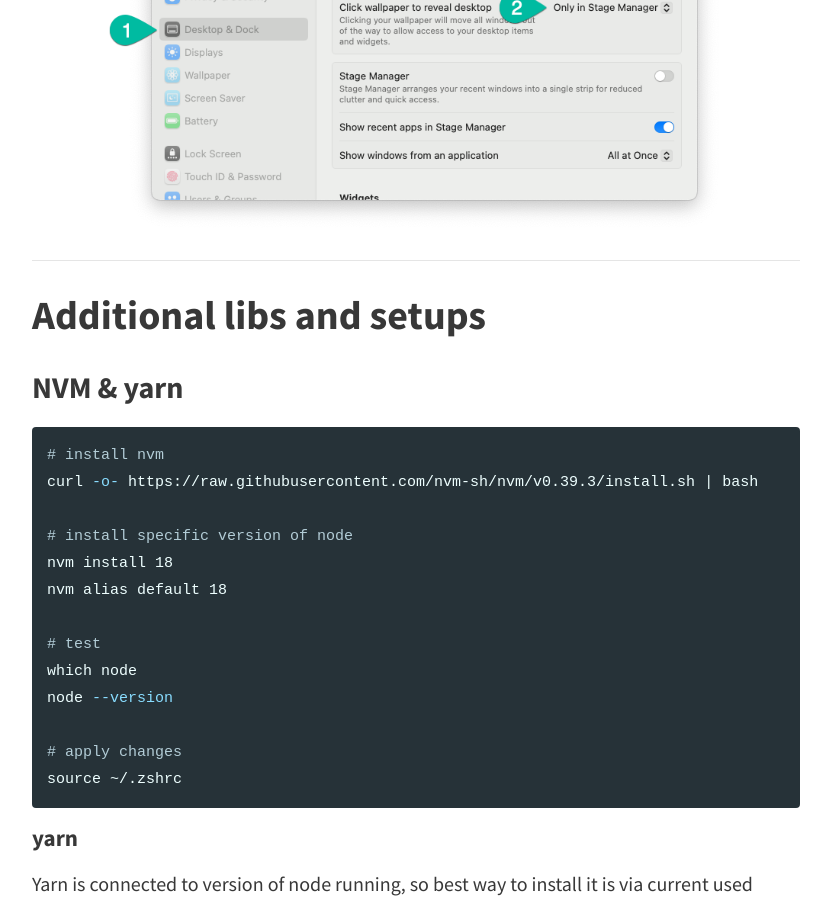
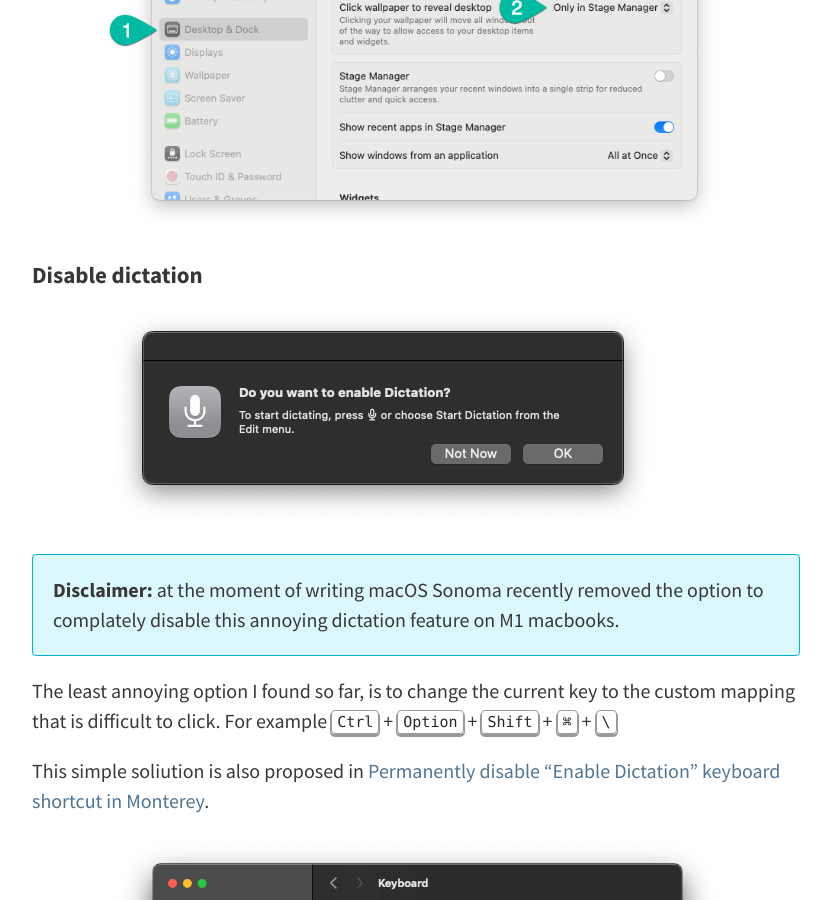
Before and after one commit to egel/egel.github.io, a Jekyll site: the page built from _posts/2023-03-01-setup-new-macbook-m1.md, in a window 1280 px wide and 900 px high, scrolled down 16779 px. Shown: the whole window, without its empty margins (224-1055 px from the left). Built offline with Jekyll 4.4.1, drawn with Linux system fonts in a browser that asks for light colours; nearby versions of some CDN libraries; comment, search, counter and statistics services are not loaded.

Commit message:
feat: add hint to disable dictation key

```diff
--- a/_posts/2023-03-01-setup-new-macbook-m1.md
+++ b/_posts/2023-03-01-setup-new-macbook-m1.md
@@ -427,6 +427,20 @@
 
 ![disable-stage-manage-on-desktop][gif-desktop-and-stage-manager]
 
+#### Disable dictation
+
+![do-you-want-to-enable-dictation][img-do-you-want-to-enable-dictation]
+
+<div class="alert alert-info">
+<p><b>Disclaimer:</b> at the moment of writing macOS Sonoma recently removed the option to complately disable this annoying dictation feature on M1 macbooks.</p>
+</div>
+
+The least annoying option I found so far, is to change the current key to the custom mapping that is difficult to click. For example <kbd>Ctrl</kbd> + <kbd>Option</kbd> + <kbd>Shift</kbd> + <kbd>⌘</kbd> + <kbd>&#92;</kbd>
+
+This simple soliution is also proposed in [Permanently disable "Enable Dictation" keyboard shortcut in Monterey](https://apple.stackexchange.com/a/445750/236340).
+
+![preferences-keyboard-dictation][img-preferences-keyboard-dictation]
+
 ---
 
 ## Additional libs and setups
@@ -523,6 +537,8 @@
 [img-iterm2-nvim]: {{ site.baseurl }}/assets/posts/setup-macbook-m1/iterm2-nvim.png
 [img-gpg-pinentry-mac]: {{ site.baseurl }}/assets/posts/setup-macbook-m1/gpg-pinentry-mac.png
 [gif-desktop-and-stage-manager]: {{ site.baseurl }}/assets/posts/setup-macbook-m1/preferences-desktop-and-stage-manager-disable.png
+[img-do-you-want-to-enable-dictation]: {{ site.baseurl }}/assets/posts/setup-macbook-m1/do-you-want-to-enable-dictation.png
+[img-preferences-keyboard-dictation]: {{ site.baseurl }}/assets/posts/setup-macbook-m1/preferences-keyboard-dictation.png
 
 [post-how-to-properly-set-up-python-project]: {{ site.baseurl }}{% link _posts/2022-01-30-how-to-properly-set-up-python-project.md %}
 [post-ruby-system-version-on-mac-osx]: {{ site.baseurl }}{% link _posts/2018-11-10-if-possible-do-not-use-the-ruby-system-version-on-mac-osx.md %}
```
Also changed, not shown: assets/posts/setup-macbook-m1/do-you-want-to-enable-dictation.png (added), assets/posts/setup-macbook-m1/preferences-keyboard-dictation.png (added).
